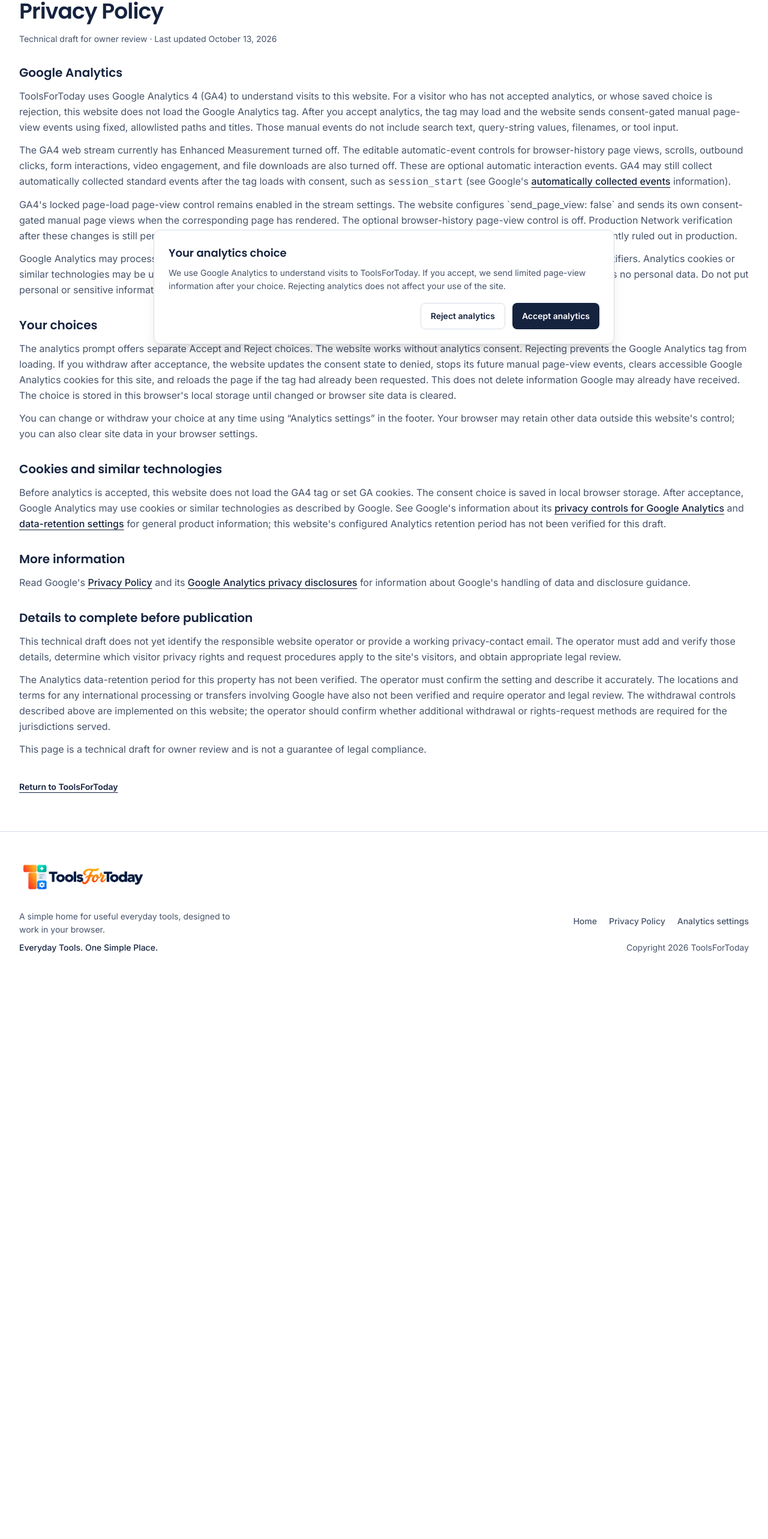
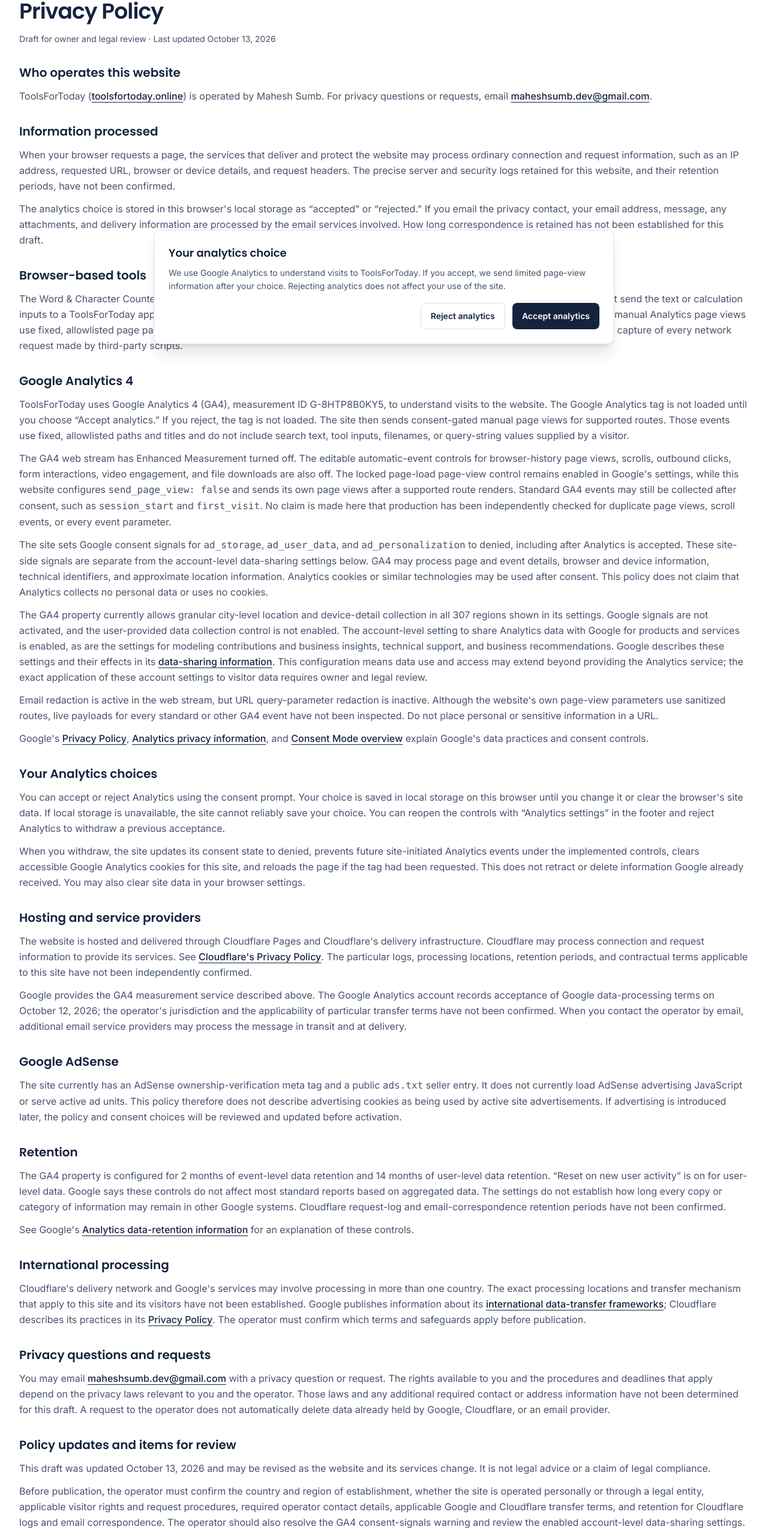
Before and after one commit to Maheshsumb/ToolsForToday, a Next.js app: page /privacy-policy in a window 1280 px wide. Shown: the part 202-2768 px from the top of the page at 60% size. Before the commit the page ends 1832 px from the top, so only its background shows below. Built offline with nearby package versions, Linux system fonts and the light colour scheme.

Commit message:
docs: update privacy policy owner and disclosures

```diff
--- a/src/app/privacy-policy/page.tsx
+++ b/src/app/privacy-policy/page.tsx
@@ -1,12 +1,21 @@
 import type { Metadata } from "next";
+import type { ReactNode } from "react";
 import Link from "next/link";
 import { AnalyticsPageView } from "@/components/analytics/analytics-consent";
 import { Container } from "@/components/ui/container";
 
 export const metadata: Metadata = {
   title: "Privacy Policy | ToolsForToday",
-  description: "How ToolsForToday uses consent-based Google Analytics on this soft-launch website.",
+  description: "How ToolsForToday handles website requests, browser-based tools, and consent-based Google Analytics.",
 };
+
+function ExternalLink({ href, children }: Readonly<{ href: string; children: ReactNode }>) {
+  return (
+    <a className="font-medium text-text underline underline-offset-4" href={href} rel="noreferrer" target="_blank">
+      {children}
+    </a>
+  );
+}
 
 export default function PrivacyPolicyPage() {
   return (
@@ -16,58 +25,114 @@ export default function PrivacyPolicyPage() {
         <Container className="max-w-3xl">
           <p className="text-sm font-semibold uppercase tracking-[0.12em] text-muted">Privacy</p>
           <h1 className="mt-3 font-heading text-3xl font-semibold tracking-tight text-text sm:text-4xl">Privacy Policy</h1>
-        <p className="mt-4 text-sm text-muted">Technical draft for owner review · Last updated October 13, 2026</p>
+          <p className="mt-4 text-sm text-muted">Draft for owner and legal review · Last updated October 13, 2026</p>
 
           <div className="mt-8 space-y-8 text-base leading-relaxed text-muted">
-          <section aria-labelledby="analytics-heading">
-            <h2 id="analytics-heading" className="font-heading text-xl font-semibold text-text">Google Analytics</h2>
+            <section aria-labelledby="operator-heading">
+              <h2 id="operator-heading" className="font-heading text-xl font-semibold text-text">Who operates this website</h2>
               <p className="mt-3">
-              ToolsForToday uses Google Analytics 4 (GA4) to understand visits to this website. For a visitor who has not accepted analytics, or whose saved choice is rejection, this website does not load the Google Analytics tag. After you accept analytics, the tag may load and the website sends consent-gated manual page-view events using fixed, allowlisted paths and titles. Those manual events do not include search text, query-string values, filenames, or tool input.
+                ToolsForToday (<ExternalLink href="https://toolsfortoday.online">toolsfortoday.online</ExternalLink>) is operated by Mahesh Sumb. For privacy questions or requests, email <a className="font-medium text-text underline underline-offset-4" href="mailto:maheshsumb.dev@gmail.com">maheshsumb.dev@gmail.com</a>.
+              </p>
+            </section>
+
+            <section aria-labelledby="information-heading">
+              <h2 id="information-heading" className="font-heading text-xl font-semibold text-text">Information processed</h2>
+              <p className="mt-3">
+                When your browser requests a page, the services that deliver and protect the website may process ordinary connection and request information, such as an IP address, requested URL, browser or device details, and request headers. The precise server and security logs retained for this website, and their retention periods, have not been confirmed.
               </p>
               <p className="mt-3">
-              The GA4 web stream currently has Enhanced Measurement turned off. The editable automatic-event controls for browser-history page views, scrolls, outbound clicks, form interactions, video engagement, and file downloads are also turned off. These are optional automatic interaction events. GA4 may still collect automatically collected standard events after the tag loads with consent, such as <code>session_start</code> (see Google&apos;s <a className="font-medium text-text underline underline-offset-4" href="https://support.google.com/analytics/answer/9234069" rel="noreferrer" target="_blank">automatically collected events</a> information).
+                The analytics choice is stored in this browser&apos;s local storage as “accepted” or “rejected.” If you email the privacy contact, your email address, message, any attachments, and delivery information are processed by the email services involved. How long correspondence is retained has not been established for this draft.
+              </p>
+            </section>
+
+            <section aria-labelledby="tools-heading">
+              <h2 id="tools-heading" className="font-heading text-xl font-semibold text-text">Browser-based tools</h2>
+              <p className="mt-3">
+                The Word &amp; Character Counter and Percentage Calculator perform their calculations in your browser. Their implementation does not send the text or calculation inputs to a ToolsForToday application server, and it does not pass those values to the website&apos;s Google Analytics events. The site&apos;s manual Analytics page views use fixed, allowlisted page paths, titles, and referrer paths rather than tool inputs or search text. This implementation review is not a capture of every network request made by third-party scripts.
+              </p>
+            </section>
+
+            <section aria-labelledby="analytics-heading">
+              <h2 id="analytics-heading" className="font-heading text-xl font-semibold text-text">Google Analytics 4</h2>
+              <p className="mt-3">
+                ToolsForToday uses Google Analytics 4 (GA4), measurement ID G-8HTP8B0KY5, to understand visits to the website. The Google Analytics tag is not loaded until you choose “Accept analytics.” If you reject, the tag is not loaded. The site then sends consent-gated manual page views for supported routes. Those events use fixed, allowlisted paths and titles and do not include search text, tool inputs, filenames, or query-string values supplied by a visitor.
               </p>
               <p className="mt-3">
-              GA4&apos;s locked page-load page-view control remains enabled in the stream settings. The website configures `send_page_view: false` and sends its own consent-gated manual page views when the corresponding page has rendered. The optional browser-history page-view control is off. Production Network verification after these changes is still pending; this description does not claim that duplicate page views or scroll events have been independently ruled out in production.
+                The GA4 web stream has Enhanced Measurement turned off. The editable automatic-event controls for browser-history page views, scrolls, outbound clicks, form interactions, video engagement, and file downloads are also off. The locked page-load page-view control remains enabled in Google&apos;s settings, while this website configures <code>send_page_view: false</code> and sends its own page views after a supported route renders. Standard GA4 events may still be collected after consent, such as <code>session_start</code> and <code>first_visit</code>. No claim is made here that production has been independently checked for duplicate page views, scroll events, or every event parameter.
               </p>
               <p className="mt-3">
-              Google Analytics may process information such as pages visited, event details, browser and device information, and technical identifiers. Analytics cookies or similar technologies may be used after consent. This policy does not claim that Analytics data is anonymous or that Google receives no personal data. Do not put personal or sensitive information in a page URL.
+                The site sets Google consent signals for <code>ad_storage</code>, <code>ad_user_data</code>, and <code>ad_personalization</code> to denied, including after Analytics is accepted. These site-side signals are separate from the account-level data-sharing settings below. GA4 may process page and event details, browser and device information, technical identifiers, and approximate location information. Analytics cookies or similar technologies may be used after consent. This policy does not claim that Analytics collects no personal data or uses no cookies.
+              </p>
+              <p className="mt-3">
+                The GA4 property currently allows granular city-level location and device-detail collection in all 307 regions shown in its settings. Google signals are not activated, and the user-provided data collection control is not enabled. The account-level setting to share Analytics data with Google for products and services is enabled, as are the settings for modeling contributions and business insights, technical support, and business recommendations. Google describes these settings and their effects in its <ExternalLink href="https://support.google.com/analytics/answer/1011397">data-sharing information</ExternalLink>. This configuration means data use and access may extend beyond providing the Analytics service; the exact application of these account settings to visitor data requires owner and legal review.
+              </p>
+              <p className="mt-3">
+                Email redaction is active in the web stream, but URL query-parameter redaction is inactive. Although the website&apos;s own page-view parameters use sanitized routes, live payloads for every standard or other GA4 event have not been inspected. Do not place personal or sensitive information in a URL.
+              </p>
+              <p className="mt-3">
+                Google&apos;s <ExternalLink href="https://policies.google.com/privacy">Privacy Policy</ExternalLink>, <ExternalLink href="https://support.google.com/analytics/answer/7318509">Analytics privacy information</ExternalLink>, and <ExternalLink href="https://developers.google.com/tag-platform/security/concepts/consent-mode">Consent Mode overview</ExternalLink> explain Google&apos;s data practices and consent controls.
               </p>
             </section>
 
             <section aria-labelledby="choices-heading">
-            <h2 id="choices-heading" className="font-heading text-xl font-semibold text-text">Your choices</h2>
+              <h2 id="choices-heading" className="font-heading text-xl font-semibold text-text">Your Analytics choices</h2>
               <p className="mt-3">
-              The analytics prompt offers separate Accept and Reject choices. The website works without analytics consent. Rejecting prevents the Google Analytics tag from loading. If you withdraw after acceptance, the website updates the consent state to denied, stops its future manual page-view events, clears accessible Google Analytics cookies for this site, and reloads the page if the tag had already been requested. This does not delete information Google may already have received. The choice is stored in this browser&apos;s local storage until changed or browser site data is cleared.
+                You can accept or reject Analytics using the consent prompt. Your choice is saved in local storage on this browser until you change it or clear the browser&apos;s site data. If local storage is unavailable, the site cannot reliably save your choice. You can reopen the controls with “Analytics settings” in the footer and reject Analytics to withdraw a previous acceptance.
               </p>
               <p className="mt-3">
-              You can change or withdraw your choice at any time using “Analytics settings” in the footer. Your browser may retain other data outside this website&apos;s control; you can also clear site data in your browser settings.
+                When you withdraw, the site updates its consent state to denied, prevents future site-initiated Analytics events under the implemented controls, clears accessible Google Analytics cookies for this site, and reloads the page if the tag had been requested. This does not retract or delete information Google already received. You may also clear site data in your browser settings.
               </p>
             </section>
 
-          <section aria-labelledby="cookies-heading">
-            <h2 id="cookies-heading" className="font-heading text-xl font-semibold text-text">Cookies and similar technologies</h2>
+            <section aria-labelledby="providers-heading">
+              <h2 id="providers-heading" className="font-heading text-xl font-semibold text-text">Hosting and service providers</h2>
               <p className="mt-3">
-              Before analytics is accepted, this website does not load the GA4 tag or set GA cookies. The consent choice is saved in local browser storage. After acceptance, Google Analytics may use cookies or similar technologies as described by Google. See Google&apos;s information about its <a className="font-medium text-text underline underline-offset-4" href="https://support.google.com/analytics/answer/9019185" rel="noreferrer" target="_blank">privacy controls for Google Analytics</a> and <a className="font-medium text-text underline underline-offset-4" href="https://support.google.com/analytics/answer/7667196" rel="noreferrer" target="_blank">data-retention settings</a> for general product information; this website&apos;s configured Analytics retention period has not been verified for this draft.
+                The website is hosted and delivered through Cloudflare Pages and Cloudflare&apos;s delivery infrastructure. Cloudflare may process connection and request information to provide its services. See <ExternalLink href="https://www.cloudflare.com/privacypolicy/">Cloudflare&apos;s Privacy Policy</ExternalLink>. The particular logs, processing locations, retention periods, and contractual terms applicable to this site have not been independently confirmed.
+              </p>
+              <p className="mt-3">
+                Google provides the GA4 measurement service described above. The Google Analytics account records acceptance of Google data-processing terms on October 12, 2026; the operator&apos;s jurisdiction and the applicability of particular transfer terms have not been confirmed. When you contact the operator by email, additional email service providers may process the message in transit and at delivery.
               </p>
             </section>
 
-          <section aria-labelledby="google-heading">
-            <h2 id="google-heading" className="font-heading text-xl font-semibold text-text">More information</h2>
+            <section aria-labelledby="ads-heading">
+              <h2 id="ads-heading" className="font-heading text-xl font-semibold text-text">Google AdSense</h2>
               <p className="mt-3">
-              Read Google&apos;s <a className="font-medium text-text underline underline-offset-4" href="https://policies.google.com/privacy" rel="noreferrer" target="_blank">Privacy Policy</a> and its <a className="font-medium text-text underline underline-offset-4" href="https://support.google.com/analytics/answer/7318509" rel="noreferrer" target="_blank">Google Analytics privacy disclosures</a> for information about Google&apos;s handling of data and disclosure guidance.
+                The site currently has an AdSense ownership-verification meta tag and a public <code>ads.txt</code> seller entry. It does not currently load AdSense advertising JavaScript or serve active ad units. This policy therefore does not describe advertising cookies as being used by active site advertisements. If advertising is introduced later, the policy and consent choices will be reviewed and updated before activation.
               </p>
             </section>
 
-          <section aria-labelledby="owner-review-heading">
-            <h2 id="owner-review-heading" className="font-heading text-xl font-semibold text-text">Details to complete before publication</h2>
+            <section aria-labelledby="retention-heading">
+              <h2 id="retention-heading" className="font-heading text-xl font-semibold text-text">Retention</h2>
               <p className="mt-3">
-              This technical draft does not yet identify the responsible website operator or provide a working privacy-contact email. The operator must add and verify those details, determine which visitor privacy rights and request procedures apply to the site&apos;s visitors, and obtain appropriate legal review.
+                The GA4 property is configured for 2 months of event-level data retention and 14 months of user-level data retention. “Reset on new user activity” is on for user-level data. Google says these controls do not affect most standard reports based on aggregated data. The settings do not establish how long every copy or category of information may remain in other Google systems. Cloudflare request-log and email-correspondence retention periods have not been confirmed.
               </p>
               <p className="mt-3">
-              The Analytics data-retention period for this property has not been verified. The operator must confirm the setting and describe it accurately. The locations and terms for any international processing or transfers involving Google have also not been verified and require operator and legal review. The withdrawal controls described above are implemented on this website; the operator should confirm whether additional withdrawal or rights-request methods are required for the jurisdictions served.
+                See Google&apos;s <ExternalLink href="https://support.google.com/analytics/answer/7667196">Analytics data-retention information</ExternalLink> for an explanation of these controls.
               </p>
-            <p className="mt-3">This page is a technical draft for owner review and is not a guarantee of legal compliance.</p>
+            </section>
+
+            <section aria-labelledby="international-heading">
+              <h2 id="international-heading" className="font-heading text-xl font-semibold text-text">International processing</h2>
+              <p className="mt-3">
+                Cloudflare&apos;s delivery network and Google&apos;s services may involve processing in more than one country. The exact processing locations and transfer mechanism that apply to this site and its visitors have not been established. Google publishes information about its <ExternalLink href="https://policies.google.com/privacy/frameworks">international data-transfer frameworks</ExternalLink>; Cloudflare describes its practices in its <ExternalLink href="https://www.cloudflare.com/privacypolicy/">Privacy Policy</ExternalLink>. The operator must confirm which terms and safeguards apply before publication.
+              </p>
+            </section>
+
+            <section aria-labelledby="rights-heading">
+              <h2 id="rights-heading" className="font-heading text-xl font-semibold text-text">Privacy questions and requests</h2>
+              <p className="mt-3">
+                You may email <a className="font-medium text-text underline underline-offset-4" href="mailto:maheshsumb.dev@gmail.com">maheshsumb.dev@gmail.com</a> with a privacy question or request. The rights available to you and the procedures and deadlines that apply depend on the privacy laws relevant to you and the operator. Those laws and any additional required contact or address information have not been determined for this draft. A request to the operator does not automatically delete data already held by Google, Cloudflare, or an email provider.
+              </p>
+            </section>
+
+            <section aria-labelledby="updates-heading">
+              <h2 id="updates-heading" className="font-heading text-xl font-semibold text-text">Policy updates and items for review</h2>
+              <p className="mt-3">
+                This draft was updated October 13, 2026 and may be revised as the website and its services change. It is not legal advice or a claim of legal compliance.
+              </p>
+              <p className="mt-3">
+                Before publication, the operator must confirm the country and region of establishment, whether the site is operated personally or through a legal entity, applicable visitor rights and request procedures, required operator contact details, applicable Google and Cloudflare transfer terms, and retention for Cloudflare logs and email correspondence. The operator should also resolve the GA4 consent-signals warning and review the enabled account-level data-sharing settings.
+              </p>
             </section>
           </div>
 
```
Also changed, not shown: 1 other file (tests, documents, lock files or other folders). Lines whose indentation alone changed are shown as unchanged.
